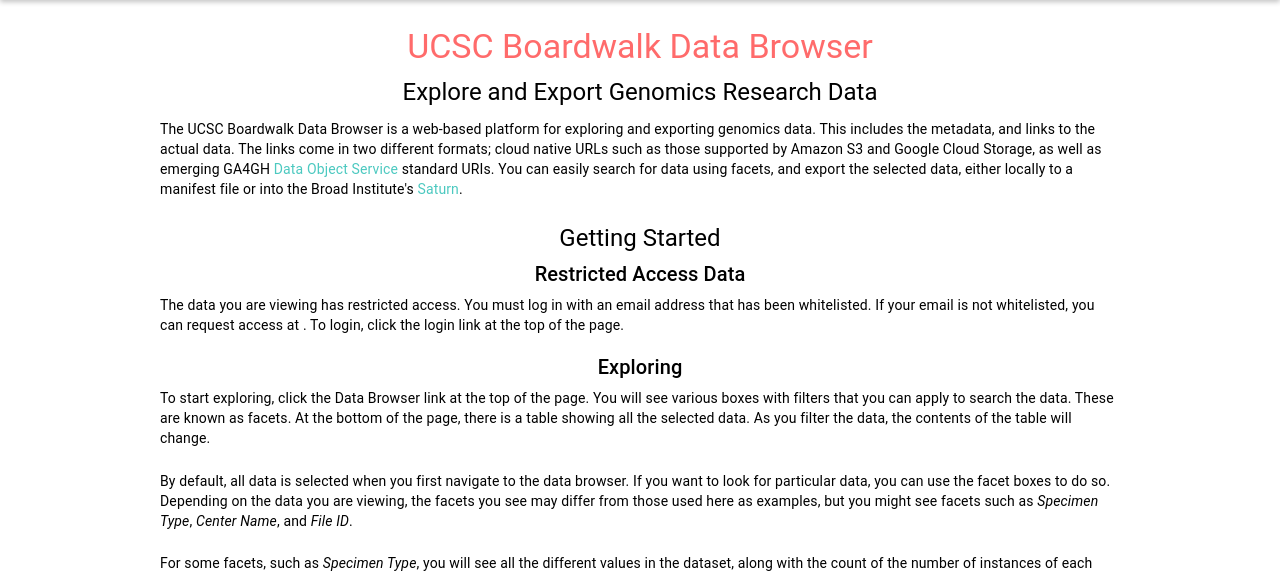
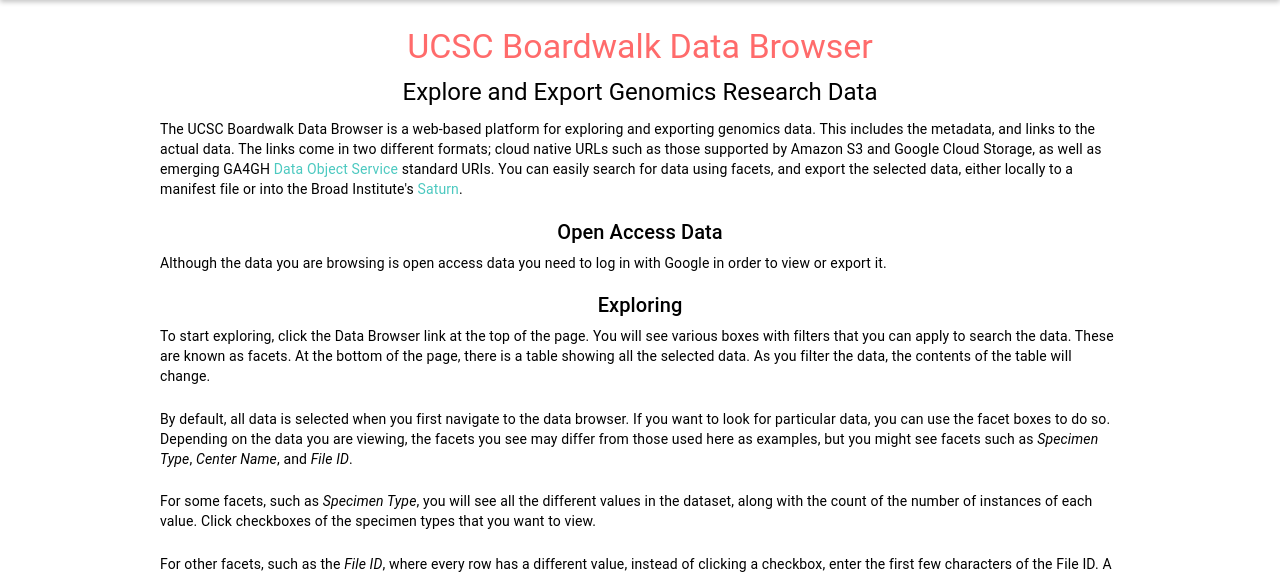
Before and after one commit to ucsc-cgp/cgp-dashboard, a Flask app: page / in a window 1280 px wide. Shown: the part 64-639 px from the top of the page. Run offline with Flask 2, Linux system fonts and the light colour scheme.

Commit message:
Corrected text under "Open access data"

```diff
--- a/templates/index.html
+++ b/templates/index.html
@@ -23,17 +23,10 @@
                 Broad Institute's
                 <a href="https://bvdp-saturn-prod.appspot.com/">Saturn</a>.
             </p>
-            <h2 class="center">Getting Started</h2>
-            <h3 class="center">Restricted Access Data</h3>
+            <h3 class="center">Open Access Data</h3>
             <p class="md-body-1">
-                The data you are viewing has restricted access. You must
-                log in with an email address that has been
-                whitelisted. If your
-                email is not whitelisted, you can request access
-                at <a
-                    href="mailto:{{ contact_email }}">{{ contact_email }}</a>.
-                To login, click the login link at the top of the page.
-            </p>
+                Although the data you are browsing is open access data you need
+                to log in with Google in order to view or export it.
             <h3 class="center">Exploring</h3>
             <p class="md-body-1">
                 To start exploring, click the Data Browser link at the top of
```
